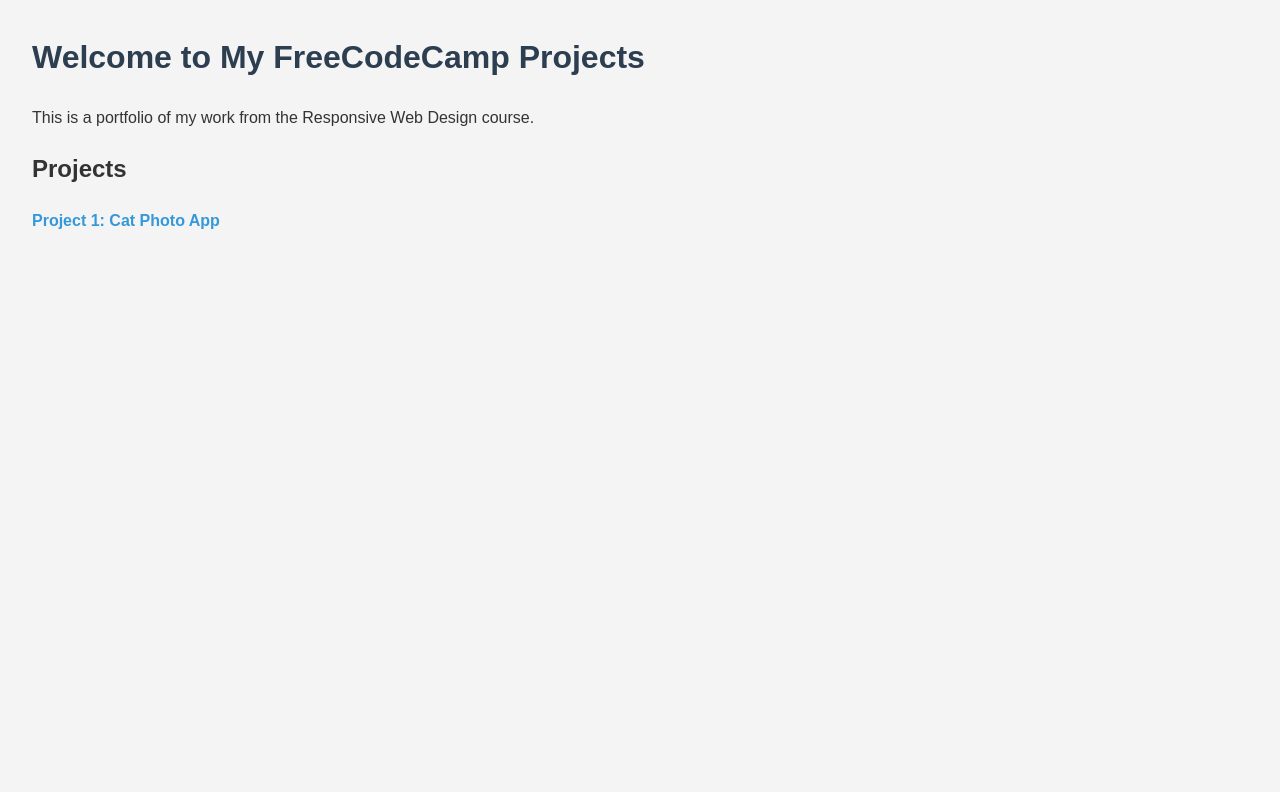
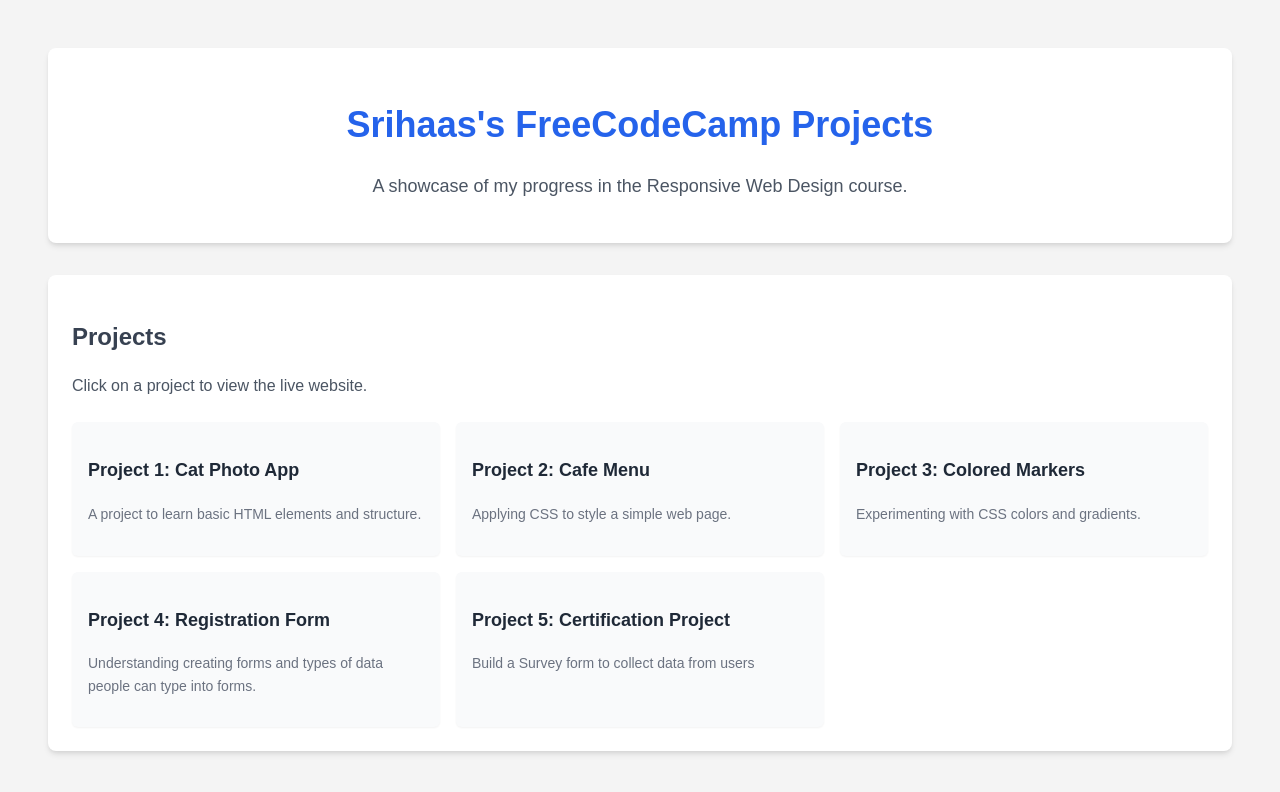
Before and after one commit to SRIHAAS-PIGILAM/FreeCodeCamp-Courses, a plain HTML site: page index.html in a window 1280 px wide. Drawn offline with Linux system fonts and the light colour scheme.

Commit message:
feat: Add a portfolio landing page using native HTML and CSS and resolving 404 error when deplying.
This commit introduces a new 'index.html' file at the repository root to serve as a portfolio landing page. This page is built using only standard HTML and CSS, without any external frameworks.

The goal is to provide a clean, professional, and accessible entry point for recruiters and visitors, resolving the '404 File Not Found' error on the main GitHub Pages URL. The page showcases a list of completed projects with links to their live websites.

```diff
--- a/index.html
+++ b/index.html
@@ -6,53 +6,186 @@
     <meta name="viewport" content="width=device-width, initial-scale=1.0">
     <title>Srihaas's FreeCodeCamp Projects</title>
     <style>
+        /* General Body and Container Styles */
         body {
             font-family: Arial, sans-serif;
             line-height: 1.6;
-            margin: 2em;
+            margin: 0;
+            padding: 2em;
             background-color: #f4f4f4;
             color: #333;
         }
 
-        h1 {
-            color: #2c3e50;
+        .container {
+            max-width: 1200px;
+            margin-left: auto;
+            margin-right: auto;
+            padding: 1rem;
         }
 
-        ul {
-            list-style-type: none;
-            padding: 0;
+        /* Header Styles */
+        .header {
+            background-color: #ffffff;
+            border-radius: 0.5rem;
+            box-shadow: 0 4px 6px -1px rgba(0, 0, 0, 0.1), 0 2px 4px -1px rgba(0, 0, 0, 0.06);
+            padding: 1.5rem;
+            margin-bottom: 2rem;
+            text-align: center;
         }
 
-        li {
-            margin-bottom: 0.5em;
+        .header h1 {
+            font-size: 2.25rem;
+            /* 36px */
+            font-weight: 800;
+            /* Extra-bold */
+            color: #2563eb;
+            /* A shade of blue */
+            margin-bottom: 0.5rem;
         }
 
-        a {
-            color: #3498db;
-            text-decoration: none;
-            font-weight: bold;
+        .header p {
+            font-size: 1.125rem;
+            /* 18px */
+            color: #4b5563;
+            /* A shade of gray */
         }
 
-        a:hover {
-            text-decoration: underline;
+        /* Main Projects Section */
+        .projects-main {
+            background-color: #ffffff;
+            border-radius: 0.5rem;
+            box-shadow: 0 4px 6px -1px rgba(0, 0, 0, 0.1), 0 2px 4px -1px rgba(0, 0, 0, 0.06);
+            padding: 1.5rem;
+        }
+
+        .projects-main h2 {
+            font-size: 1.5rem;
+            /* 24px */
+            font-weight: 700;
+            /* Bold */
+            color: #374151;
+            /* A shade of dark gray */
+            margin-bottom: 1rem;
+        }
+
+        .projects-main p.description {
+            color: #4b5563;
+            margin-bottom: 1.5rem;
+        }
+
+        /* Grid for Project Cards */
+        .projects-grid {
+            display: grid;
+            grid-template-columns: repeat(1, minmax(0, 1fr));
+            gap: 1rem;
+        }
+
+        @media (min-width: 640px) {
+
+            /* sm breakpoint */
+            .projects-grid {
+                grid-template-columns: repeat(2, minmax(0, 1fr));
+            }
+        }
+
+        @media (min-width: 1024px) {
+
+            /* lg breakpoint */
+            .projects-grid {
+                grid-template-columns: repeat(3, minmax(0, 1fr));
+            }
+        }
+
+        /* Individual Project Card Styles */
+        .project-card {
+            display: block;
+            padding: 1rem;
+            background-color: #f9fafb;
+            border-radius: 0.375rem;
+            box-shadow: 0 1px 2px 0 rgba(0, 0, 0, 0.05);
+            transition-property: box-shadow;
+            transition-duration: 300ms;
+            text-decoration: none;
+        }
+
+        .project-card:hover {
+            box-shadow: 0 4px 6px -1px rgba(0, 0, 0, 0.1), 0 2px 4px -1px rgba(0, 0, 0, 0.06);
+        }
+
+        .project-card h3 {
+            font-size: 1.125rem;
+            /* 18px */
+            font-weight: 600;
+            /* Semibold */
+            color: #1f2937;
+            /* A dark shade of gray */
+        }
+
+        .project-card p {
+            font-size: 0.875rem;
+            /* 14px */
+            color: #6b7280;
+            /* A lighter gray */
+            margin-top: 0.25rem;
         }
     </style>
 </head>
 
 <body>
 
-    <h1>Welcome to My FreeCodeCamp Projects</h1>
-    <p>This is a portfolio of my work from the Responsive Web Design course.</p>
+    <div class="container">
 
-    <h2>Projects</h2>
-    <ul>
-        <li>
-            <a
-                href="Responsive-Web-Designing/COURSE-1/01Learn%20HTML%20by%20Building%20a%20Cat%20Photo%20App/Cat_Photo_App.html">
-                Project 1: Cat Photo App
-            </a>
-        </li>
-    </ul>
+        <!-- Header Section -->
+        <header class="header">
+            <h1>Srihaas's FreeCodeCamp Projects</h1>
+            <p>A showcase of my progress in the Responsive Web Design course.</p>
+        </header>
+
+        <!-- Projects Section -->
+        <main class="projects-main">
+            <h2>Projects</h2>
+            <p class="description">Click on a project to view the live website.</p>
+
+            <div class="projects-grid">
+
+                <!-- Project 1 Link -->
+                <a href="Responsive-Web-Designing/COURSE-1/01Learn%20HTML%20by%20Building%20a%20Cat%20Photo%20App/Cat_Photo_App.html"
+                    class="project-card">
+                    <h3>Project 1: Cat Photo App</h3>
+                    <p>A project to learn basic HTML elements and structure.</p>
+                </a>
+
+                <!-- Project 2 Link -->
+                <a href="Responsive-Web-Designing/COURSE-1/02Learn%20Basic%20CSS%20by%20Building%20a%20Cafe%20Menu/Cafe_Menu.html"
+                    class="project-card">
+                    <h3>Project 2: Cafe Menu</h3>
+                    <p>Applying CSS to style a simple web page.</p>
+                </a>
+
+                <!-- Project 3 Link -->
+                <a href="Responsive-Web-Designing/COURSE-1/03Learn%20CSS%20Colors%20by%20Building%20a%20Colored%20Markers%20App/Colored_Markers.html"
+                    class="project-card">
+                    <h3>Project 3: Colored Markers</h3>
+                    <p>Experimenting with CSS colors and gradients.</p>
+                </a>
+
+                <!-- Project 4 Link -->
+                <a href="Responsive-Web-Designing/COURSE-1/04Learn%20the%20CSS%20Box%20Model%20by%20Building%20a%20Rothko%20Painting/Rothko_Painting.html"
+                    class="project-card">
+                    <h3>Project 4: Registration Form</h3>
+                    <p>Understanding creating forms and types of data people can type into forms.</p>
+                </a>
+
+                <!-- Project 5 Link -->
+                <a href="Responsive-Web-Designing/COURSE-1/05Learn%20Flexbox%20by%20Building%20a%20Photo%20Gallery/Photo_Gallery.html"
+                    class="project-card">
+                    <h3>Project 5: Certification Project</h3>
+                    <p>Build a Survey form to collect data from users</p>
+                </a>
+
+            </div>
+        </main>
+    </div>
 
 </body>
 
```
